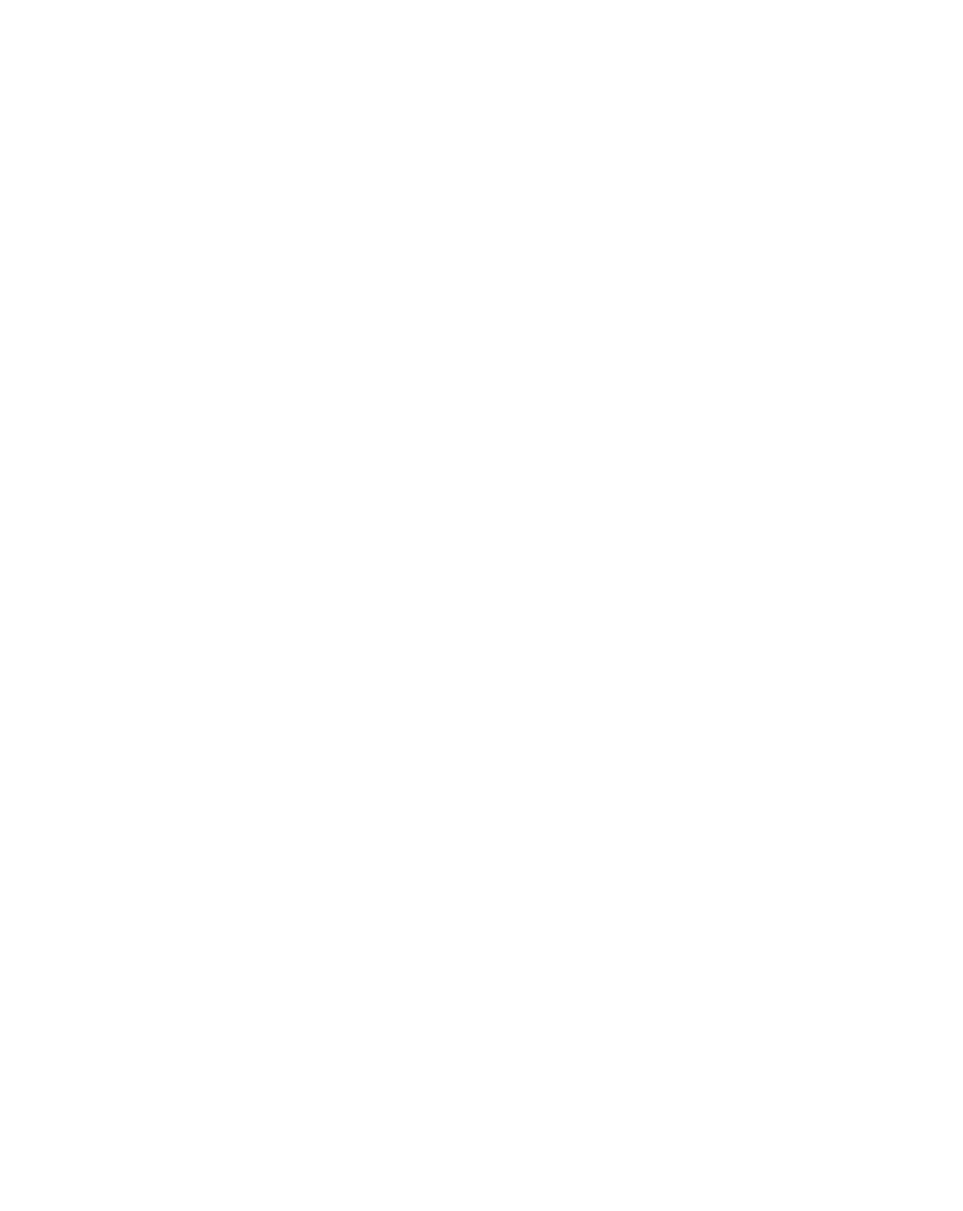
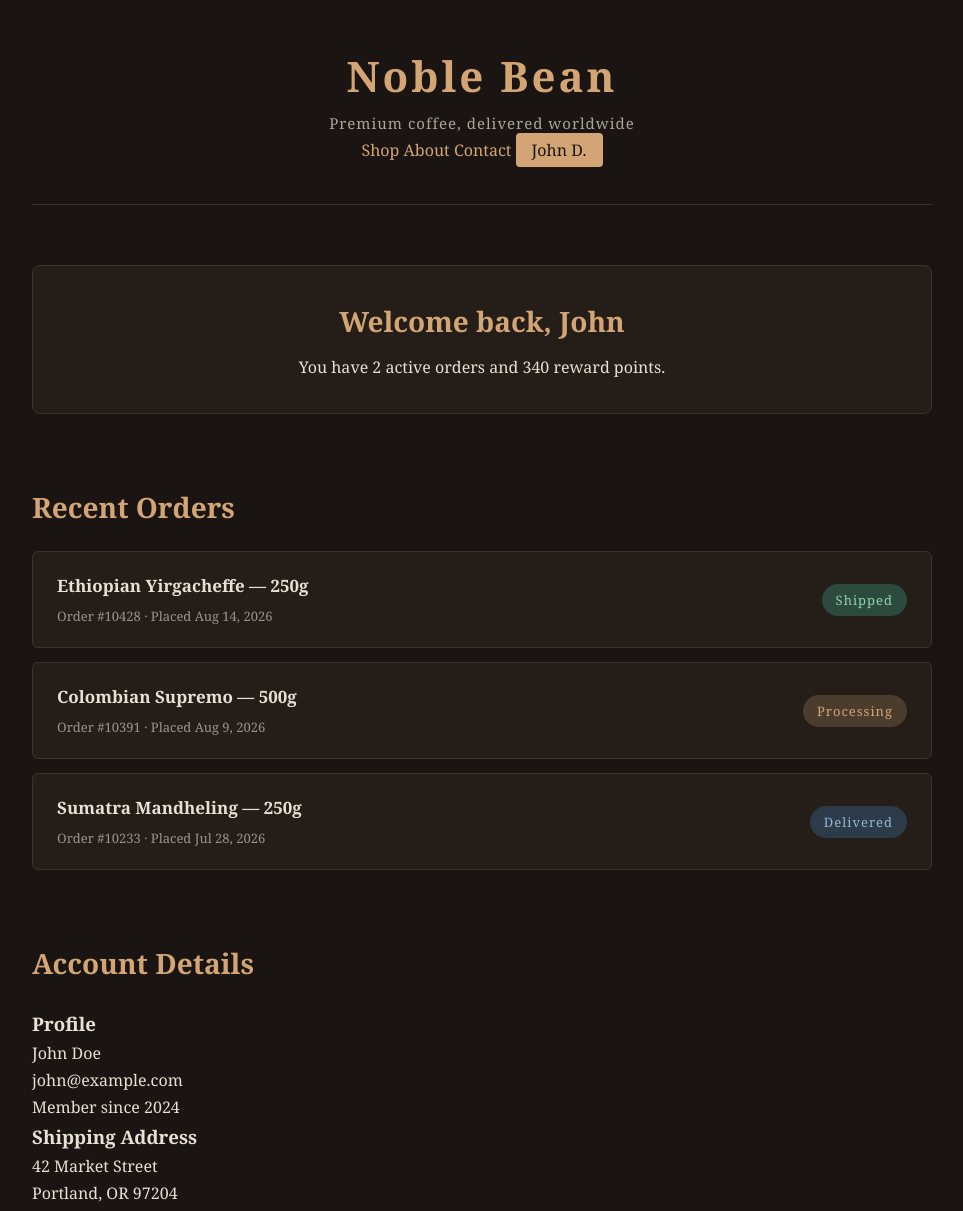
Before and after one commit to tndcm5rtgk-png/noble-bean, a plain HTML site: page account.html in a window 1280 px wide. Shown: the top 1211 px of the page, without its empty margins (158-1121 px from the left). Before the commit the page ends 800 px from the top, so only its background shows below. Drawn offline with Linux system fonts and the light colour scheme.

Commit message:
Add files via upload

```diff
--- a/account.html
+++ b/account.html
@@ -0,0 +1,95 @@
+<!DOCTYPE html>
+<html lang="en">
+<head>
+    <meta charset="UTF-8">
+    <meta name="viewport" content="width=device-width, initial-scale=1.0">
+    <title>My Account | Noble Bean</title>
+    <link rel="stylesheet" href="style.css">
+</head>
+<body>
+
+    <header>
+        <h1>Noble Bean</h1>
+        <p class="tagline">Premium coffee, delivered worldwide</p>
+        <nav>
+            <a href="index.html#products">Shop</a>
+            <a href="index.html#about">About</a>
+            <a href="index.html#contact">Contact</a>
+            <a href="index.html" class="nav-user">John D.</a>
+        </nav>
+    </header>
+
+    <section class="welcome">
+        <h2>Welcome back, John</h2>
+        <p>You have 2 active orders and 340 reward points.</p>
+    </section>
+
+    <section>
+        <h2>Recent Orders</h2>
+
+        <div class="order-list">
+
+            <div class="order">
+                <div class="order-info">
+                    <h3>Ethiopian Yirgacheffe — 250g</h3>
+                    <p class="order-meta">Order #10428 · Placed Aug 14, 2026</p>
+                </div>
+                <span class="status shipped">Shipped</span>
+            </div>
+
+            <div class="order">
+                <div class="order-info">
+                    <h3>Colombian Supremo — 500g</h3>
+                    <p class="order-meta">Order #10391 · Placed Aug 9, 2026</p>
+                </div>
+                <span class="status processing">Processing</span>
+            </div>
+
+            <div class="order">
+                <div class="order-info">
+                    <h3>Sumatra Mandheling — 250g</h3>
+                    <p class="order-meta">Order #10233 · Placed Jul 28, 2026</p>
+                </div>
+                <span class="status delivered">Delivered</span>
+            </div>
+
+        </div>
+    </section>
+
+    <section>
+        <h2>Account Details</h2>
+
+        <div class="info-grid">
+            <div class="info-box">
+                <h3>Profile</h3>
+                <p>John Doe</p>
+                <p>john@example.com</p>
+                <p>Member since 2024</p>
+            </div>
+
+            <div class="info-box">
+                <h3>Shipping Address</h3>
+                <p>42 Market Street</p>
+                <p>Portland, OR 97204</p>
+                <p>United States</p>
+            </div>
+
+            <div class="info-box">
+                <h3>Rewards</h3>
+                <p>340 points available</p>
+                <p>$10 off at 500 points</p>
+                <p>Earn 1 point per $1 spent</p>
+            </div>
+        </div>
+    </section>
+
+    <section class="signout-area">
+        <a href="index.html" class="btn">Sign Out</a>
+    </section>
+
+    <footer>
+        <p>&copy; 2026 Noble Bean. All rights reserved.</p>
+    </footer>
+
+</body>
+</html>
--- a/style.css
+++ b/style.css
@@ -239,4 +239,82 @@ footer {
 
 .auth-footer a {
     color: #d4a574;
+}.nav-user {
+    background-color: #d4a574;
+    color: #1a1512;
+    border-radius: 4px;
+    padding: 6px 16px;
 }
+
+.nav-user:hover {
+    background-color: #e8c9a0;
+    color: #1a1512;
+    border-bottom: 1px solid transparent;
+}
+
+.welcome {
+    background-color: #241d18;
+    border: 1px solid #3d3229;
+    border-radius: 8px;
+    padding: 32px;
+    text-align: center;
+}
+
+.welcome h2 {
+    margin-bottom: 8px;
+}
+
+.order-list {
+    display: flex;
+    flex-direction: column;
+    gap: 14px;
+}
+
+.order {
+    display: flex;
+    justify-content: space-between;
+    align-items: center;
+    background-color: #241d18;
+    border: 1px solid #3d3229;
+    border-radius: 6px;
+    padding: 20px 24px;
+    gap: 16px;
+    flex-wrap: wrap;
+}
+.order h3 {
+    color: #e8e0d5;
+    font-size: 17px;
+    margin-bottom: 4px;
+}
+
+.order-meta {
+    font-size: 13px;
+    opacity: 0.6;
+}
+
+.status {
+    font-size: 13px;
+    letter-spacing: 1px;
+    padding: 5px 14px;
+    border-radius: 20px;
+    white-space: nowrap;
+}
+
+.shipped {
+    background-color: #2d4a3e;
+    color: #8fd4b0;
+}
+
+.processing {
+    background-color: #4a3d2d;
+    color: #d4a574;
+}
+
+.delivered {
+    background-color: #2d3a4a;
+    color: #8fb8d4;
+}
+
+.signout-area {
+    text-align: center;
+}
```
Also changed, not shown: index.html (+10 -3 lines), script.js (added, +28 -0 lines), signin.html (+2 -3 lines).
